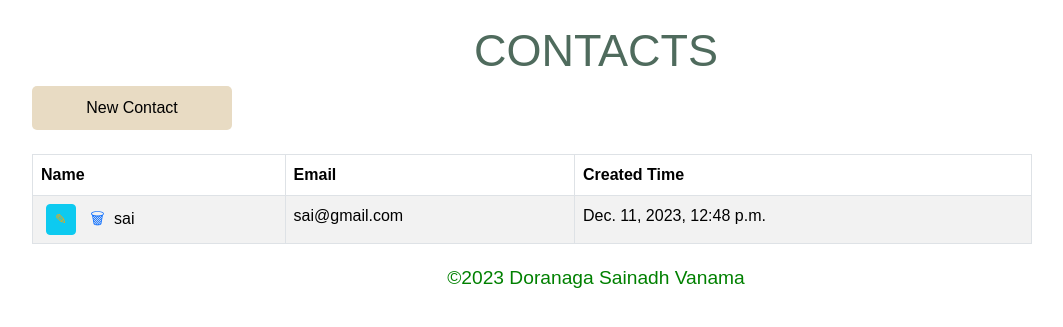
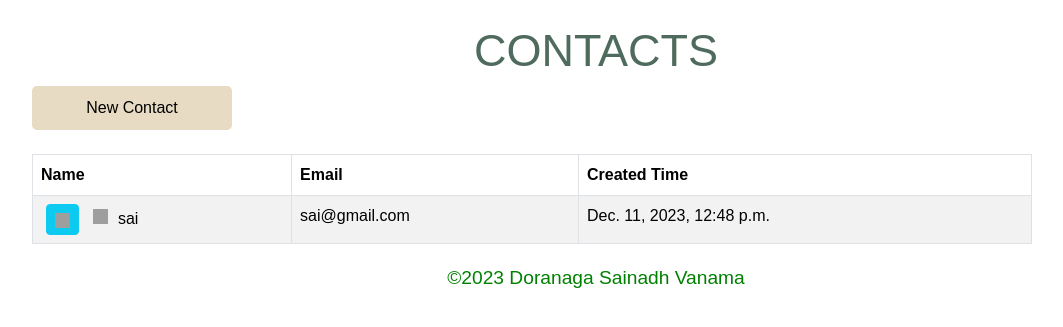
Before and after one commit to vanamasainadh/doranaga_sainadh_vanama, a Django app: page / in a window 1280 px wide. Shown: the top 327 px of the page, without its empty margins (44-1107 px from the left). Run offline with Django 5.2, Linux system fonts and the light colour scheme; data comes from the database, SQL or seed files in the repository; some libraries are stand-ins or nearby versions; grey boxes are pictures that could not be loaded.

Commit message:
IconsUpdated

```diff
--- a/doranaga_sainadh_vanama/templates/tasks/task_list.html
+++ b/doranaga_sainadh_vanama/templates/tasks/task_list.html
@@ -31,6 +31,10 @@
   .footer {
       text-align: center;
       margin-top: 20px;
+  }
+  .image{
+    height: 15px;
+    width: 15px;
   }
   .new-contact-btn {
       margin-bottom: 20px;
@@ -88,10 +92,10 @@ tr:nth-child(odd) {
       <tr>
         <td>
           <a class="btn btn-info btn-sm margin" href="{% url 'task_detail' task.pk %}" >
-            <span class="action-icons edit-icon" title="Edit">&#9998;</span>
+            <img class="image" src= "https://cdn3.iconfinder.com/data/icons/feather-5/24/edit-512.png"/>
           </a>
           <a class="icon-link margin" href="{% url 'task_confirm_list' task.pk %}">
-                <span class="action-icons bin-icon" title="Delete">&#128465;</span>
+            <img class="image" src= "https://uxwing.com/wp-content/themes/uxwing/download/checkmark-cross/cross-symbol-icon.png"/>
           </a>
           {{ task.name }}
         </td>
```
